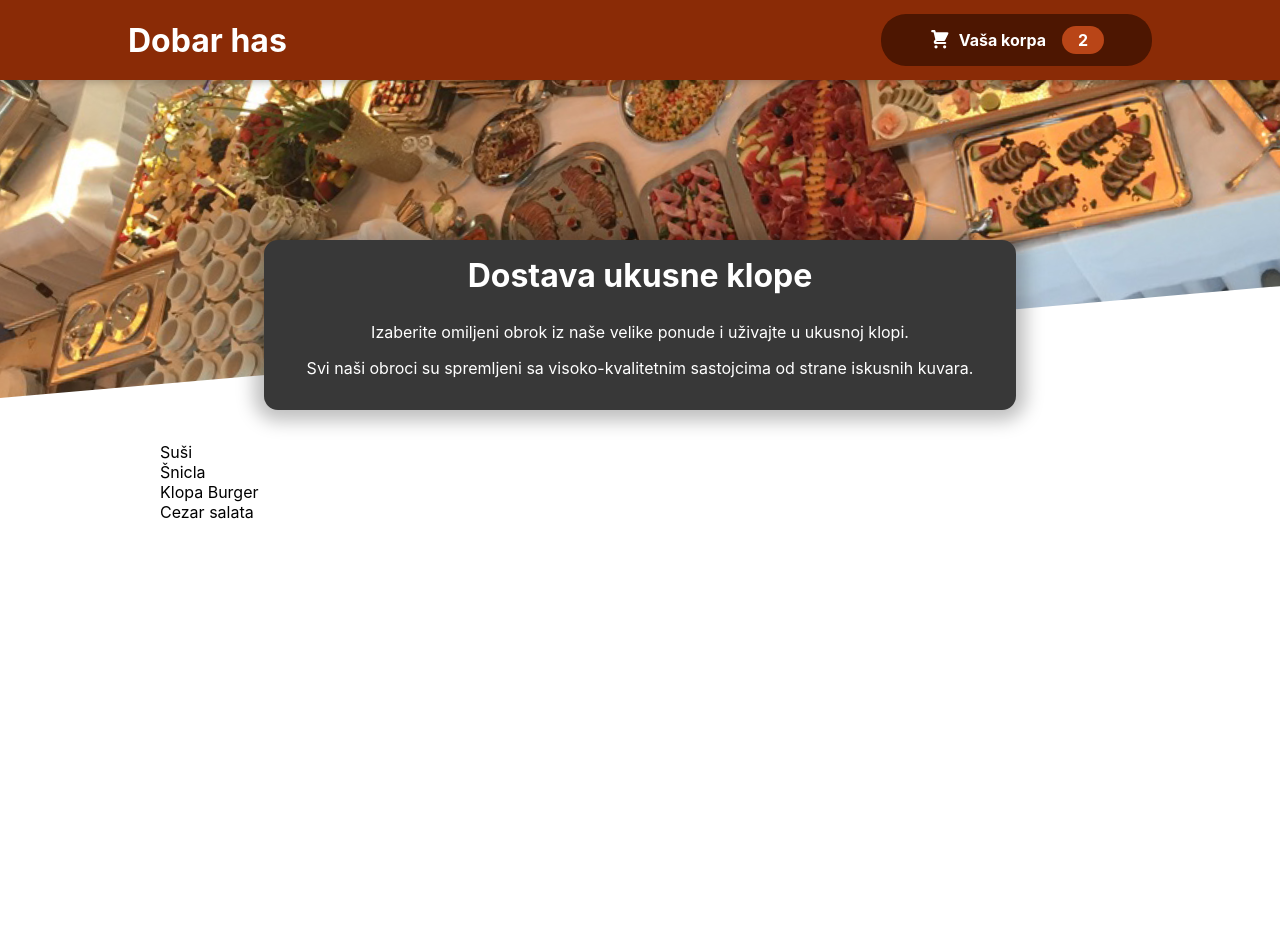
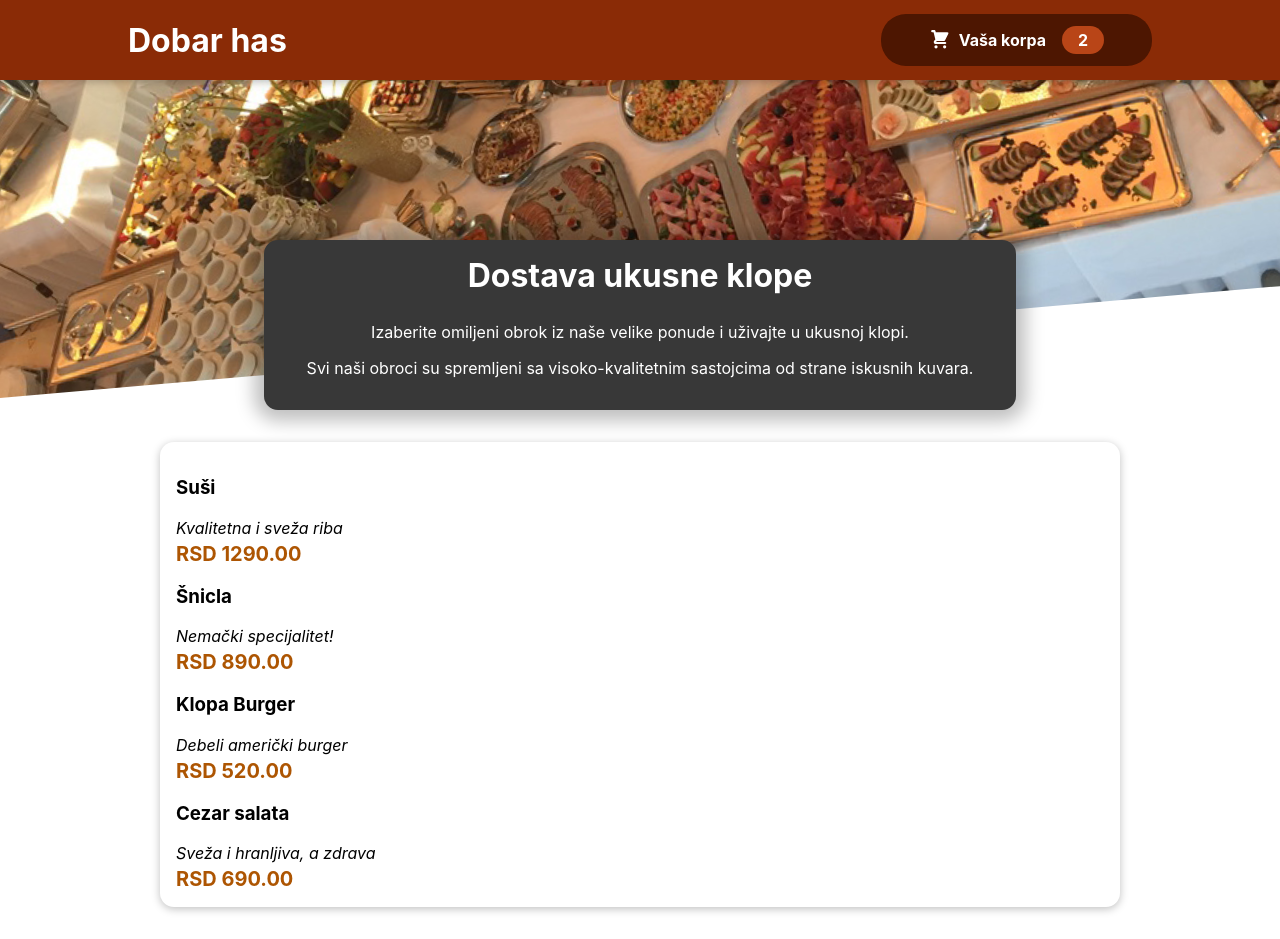
Before and after one commit to ivkeapp/food-order, a React (Create React App) app: page / in a window 1280 px wide. Before the commit the page ends 800 px from the top, so only its background shows below. Built offline with nearby package versions, Linux system fonts and the light colour scheme.

Commit message:
listing items

```diff
--- a/src/components/Meals/AvailableMeals.js
+++ b/src/components/Meals/AvailableMeals.js
@@ -1,10 +1,12 @@
 import classes from './AvailableMeals.module.css';
+import Card from '../UI/Card';
+import MealItem from './MealItem/MealItem';
 
 const DUMMY_DATA = [
   {
     id: '1',
     name: 'Suši',
-    description: 'Kvalitetni i sveža riba',
+    description: 'Kvalitetna i sveža riba',
     price: 1290.00,
   },
   {
@@ -28,11 +30,13 @@
 ];
 
 const AvailableMeals = () => {
-  const mealsList = DUMMY_DATA.map((meal) => <li>{meal.name}</li>);
+  const mealsList = DUMMY_DATA.map((meal) => <MealItem key={meal.id} name={meal.name} description={meal.description} price={meal.price} />);
 
   return (
     <section className={classes.meals}>
-      <ul>{mealsList}</ul>
+        <Card>
+            <ul>{mealsList}</ul>
+        </Card>
     </section>
   );
 };
--- /dev/null
+++ b/src/components/Meals/MealItem/MealItem.js
@@ -0,0 +1,19 @@
+import classes from './MealItem.module.css';
+
+const MealItem = (props) => {
+    const price = `RSD ${props.price.toFixed(2)}`;
+  return (
+    <li>
+        <div>
+            <h3>{props.name}</h3>
+            <div className={classes.description}>{props.description}</div>
+            <div className={classes.price}>{price}</div>
+        </div>
+        <div>
+
+        </div>
+    </li>
+  )
+}
+
+export default MealItem
--- /dev/null
+++ b/src/components/Meals/MealItem/MealItem.module.css
@@ -0,0 +1,23 @@
+
+.meal {
+    display: flex;
+    justify-content: space-between;
+    margin: 1rem;
+    padding-bottom: 1rem;
+    border-bottom: 1px solid #ccc;
+  }
+
+  .meal h3 {
+    margin: 0 0 0.25rem 0;
+  }
+
+  .description {
+    font-style: italic;
+  }
+
+  .price {
+    margin-top: 0.25rem;
+    font-weight: bold;
+    color: #ad5502;
+    font-size: 1.25rem;
+  }
--- /dev/null
+++ b/src/components/UI/Card.js
@@ -0,0 +1,11 @@
+import React from 'react';
+import classes from './Card.module.css'
+
+const Card = props => {
+  return (
+    <div className={classes.card}>{props.children}</div>
+  )
+}
+
+
+export default Card
--- /dev/null
+++ b/src/components/UI/Card.module.css
@@ -0,0 +1,6 @@
+.card {
+    padding: 1rem;
+    box-shadow: 0 2px 8px rgba(0, 0, 0, 0.25);
+    border-radius: 14px;
+    background-color: white;
+  }
```
Also changed, not shown: src/components/Meals/MealItem/MealItemForm.js (added).
